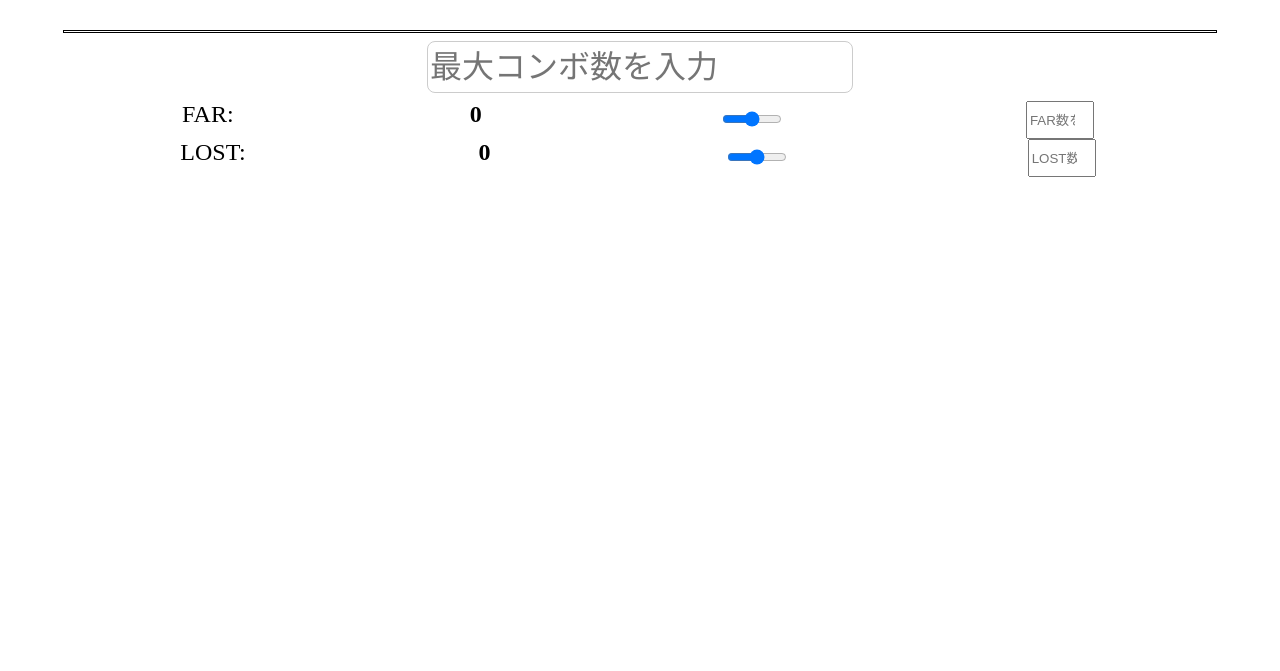
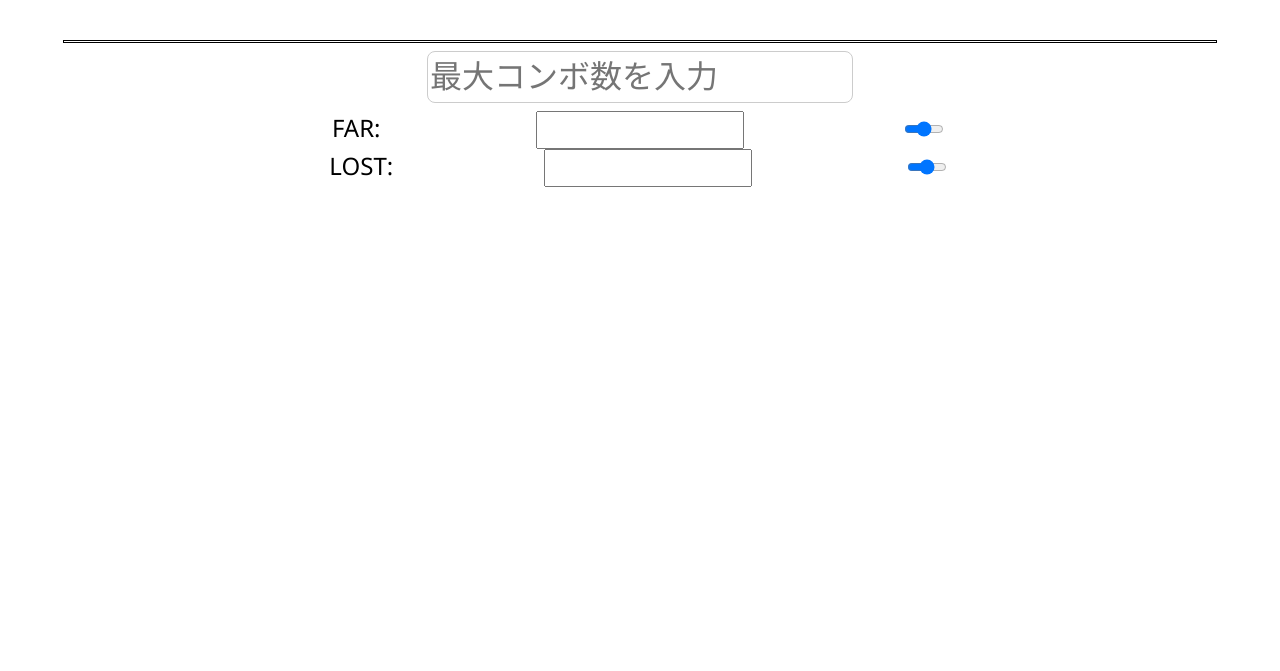
Before and after one commit to nyanko5882/Arcaea-Score-Calculator, a plain HTML site: page index.html in a window 1280 px wide. Shown: the part 129-800 px from the top of the page. Drawn offline with Linux system fonts and the light colour scheme.

Commit message:
added css

```diff
--- a/index.html
+++ b/index.html
@@ -10,14 +10,12 @@
         <hr>
         <input id="input-maxcombo" type="number" min="1" placeholder="最大コンボ数を入力">
         <div id="panel-far">
-            FAR: <span id="far">0</span>
+            FAR: <input type="number" min="0" id="input-far" class="input-judge-slider">
             <input type="range" min="0" id="input-far-slider" class="input-judge">
-            <input type="number" min="0" id="input-far" class="input-judge" placeholder="FAR数を入力">
         </div>
         <div id="panel-lost" class="judge-panel">
-            LOST: <span id="lost">0</span>
+            LOST: <input type="number" min="0" id="input-lost" class="input-judge-slider">
             <input type="range" min="0" id="input-lost-slider" class="input-judge">
-            <input type="number" min="0" id="input-lost" class="input-judge" placeholder="LOST数を入力">
         </div>
         <script src="script.js"></script>
     </body>
--- a/style.css
+++ b/style.css
@@ -18,6 +18,7 @@ body {
     align-items: center;
     background-color: var(--background);
     color: var(--text);
+    font-family: 'Segoe UI', Tahoma, Geneva, Verdana, sans-serif;
 }
 #input-maxcombo {
     text-align: left;
@@ -31,7 +32,7 @@ body {
 body > div {
     display: flex;
     flex-direction: row;
-    width: 90%;
+    width: 60%;
     justify-content: space-around;
     font-size: 24px;
 }
@@ -52,5 +53,12 @@ span {
     height: 32px;
     margin-left: 4px;
     margin-right: 4px;
-    width: 60px;
+    width: 40px;
+    border: none;
 }
+.input-judge-slider {
+    height: 32px;
+    margin-left: 4px;
+    margin-right: 4px;
+    width: 200px;
+}
```
